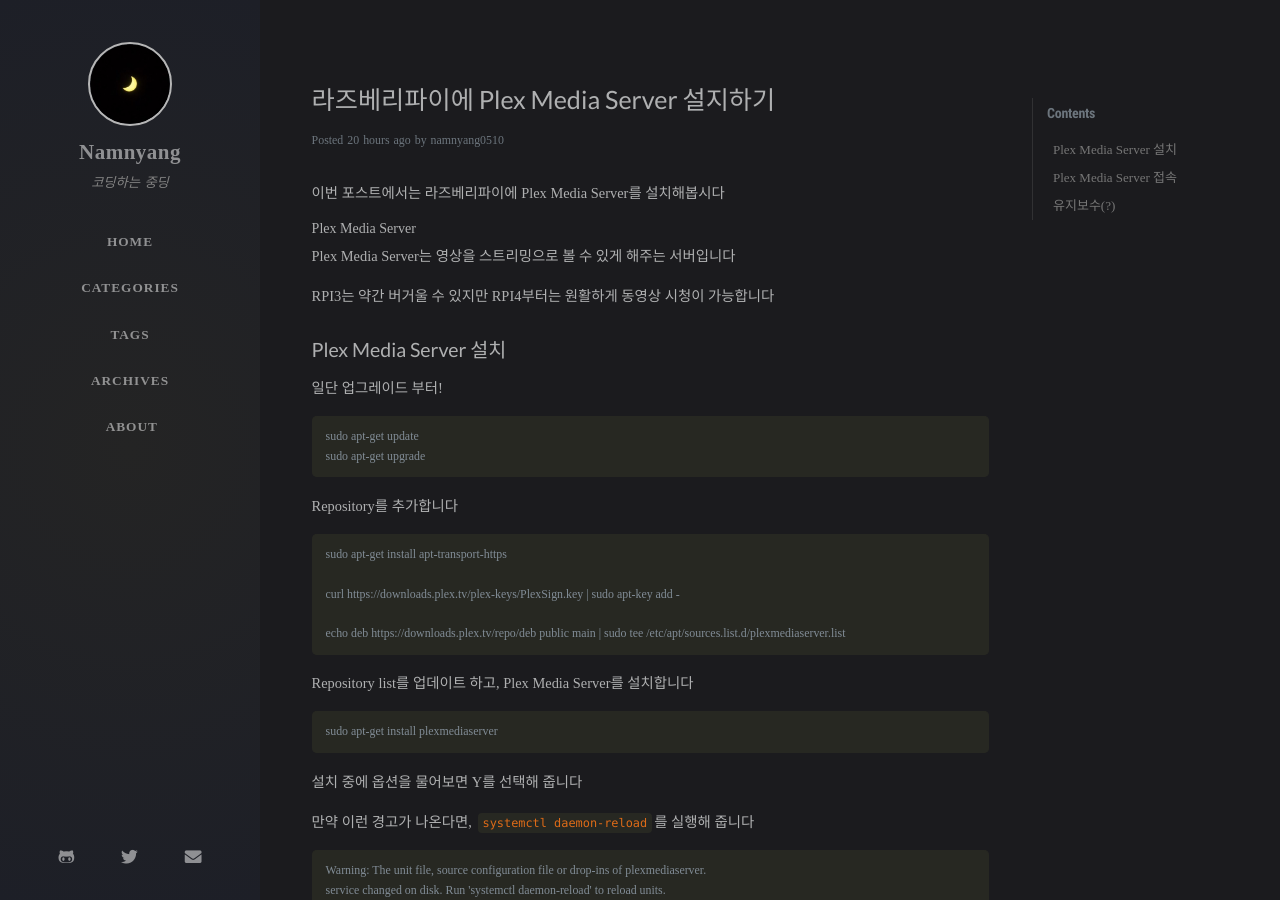
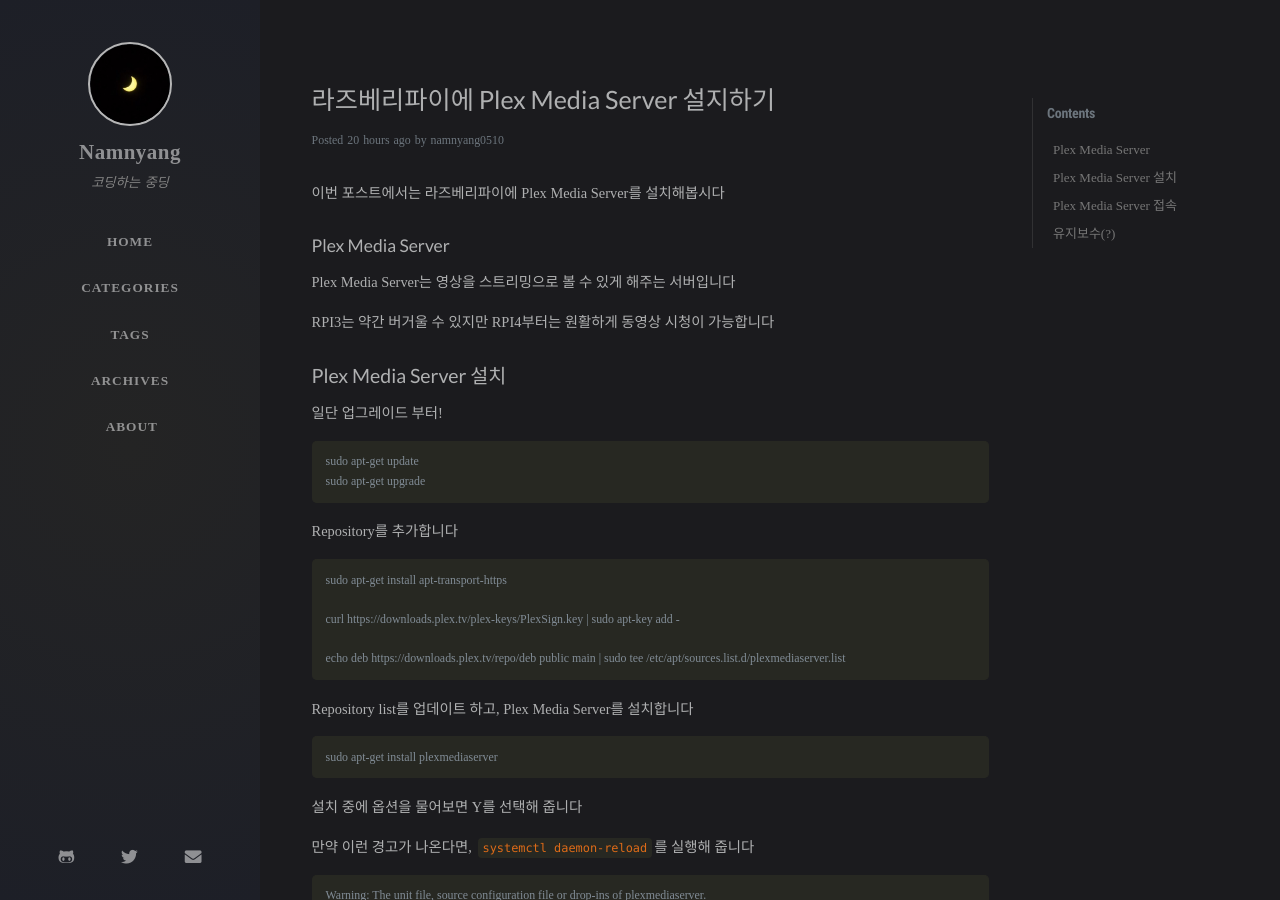
Before and after one commit to namnyang/namnyang.github.io, a Jekyll site: the page built from _posts/2020-12-11-라즈베리파이에-Plex-Media-Server-설지하기.md, in a window 1280 px wide and 900 px high. Built offline with Jekyll 4.4.1, drawn with Linux system fonts in a browser that asks for light colours; nearby versions of some CDN libraries; some web fonts are replaced; comment, search, counter and statistics services are not loaded.

Commit message:
Update 2020-12-11-라즈베리파이에-Plex-Media-Server-설지하기.md

```diff
--- a/_posts/2020-12-11-라즈베리파이에-Plex-Media-Server-설지하기.md
+++ b/_posts/2020-12-11-라즈베리파이에-Plex-Media-Server-설지하기.md
@@ -2,7 +2,7 @@
 
 
 
-###### Plex Media Server
+### Plex Media Server
 
 Plex Media Server는 영상을 스트리밍으로 볼 수 있게 해주는 서버입니다
 
@@ -52,11 +52,11 @@
 
 웹 브라우저에서 `http://라즈베리파이IP:32400/web/index`에 접속하면 됩니다
 
-
+---
 
 ## 유지보수(?)
 
-#### 부팅시 자동실행
+### 부팅시 자동실행
 
 만약 라즈베리파이를 재부팅한 후 Plex Media Server가 자동으로 실행되지 않는다면 service 상태를 확인해 보고
 
@@ -66,7 +66,7 @@
 
 Fail 메세지가 나오면 오류 메세지를 보고 오류를 해결하면 됩니다
 
-#### 업데이트
+### 업데이트
 
 나중에 새로운 버전이 출시되면 deb파일을 다운받은 뒤
 
```
